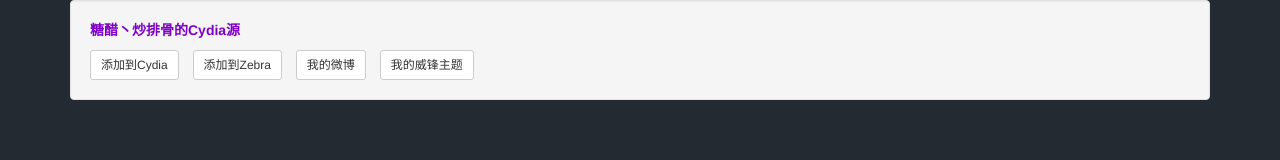
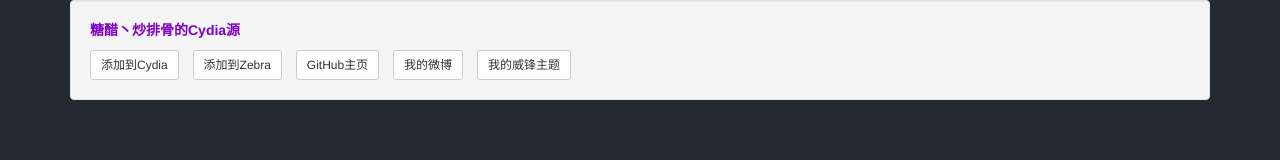
Before and after one commit to wstclzy2010/repo, a plain HTML site: page index.html in a window 1280 px wide. Drawn offline with nearby package versions, Linux system fonts and the light colour scheme.

Commit message:
Update index.html

```diff
--- a/index.html
+++ b/index.html
@@ -1,7 +1,7 @@
 <!DOCTYPE html>
 <html lang="en">
 <head>
-  <title>糖醋丶炒排骨的Cydia源</title>
+  <title>糖醋丶炒排骨的Repo</title>
   <meta charset="utf-8">
   <meta name="viewport" content="width=device-width, initial-scale=1">
   <link rel="stylesheet" href="https://maxcdn.bootstrapcdn.com/bootstrap/3.3.5/css/bootstrap.min.css">
@@ -29,8 +29,9 @@
 		<p><span class="text-primary"style><b>糖醋丶炒排骨的Cydia源</b> </span> </p>
 		<a class="btn btn-sm btn-default" href="cydia://url/https://cydia.saurik.com/api/share#?source=https://apt.paigu.site">添加到Cydia</a>
     <a class="btn btn-sm btn-default" href="zbra://sources/add/https://apt.paigu.site">添加到Zebra</a>
-    <a class="btn btn-sm btn-default" href="https://weibo.com/u/7321330374/">我的微博</a>
-    <a class="btn btn-sm btn-default" href="https://www.feng.com/user/6730221">我的威锋主题</a>
+    <a class="btn btn-sm btn-default" href="https://github.com/wstclzy2010" target="_blank">GitHub主页</a>
+    <a class="btn btn-sm btn-default" href="https://weibo.com/u/7321330374/" target="_blank">我的微博</a>
+    <a class="btn btn-sm btn-default" href="https://www.feng.com/user/6730221" target="_blank">我的威锋主题</a>
 	</div>
 </div>
 <div style="text-align:center">
```
